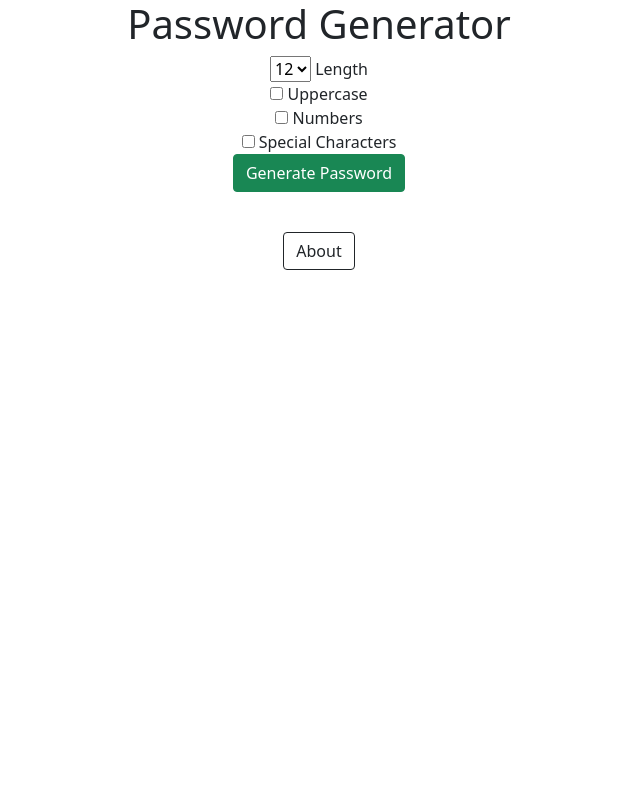
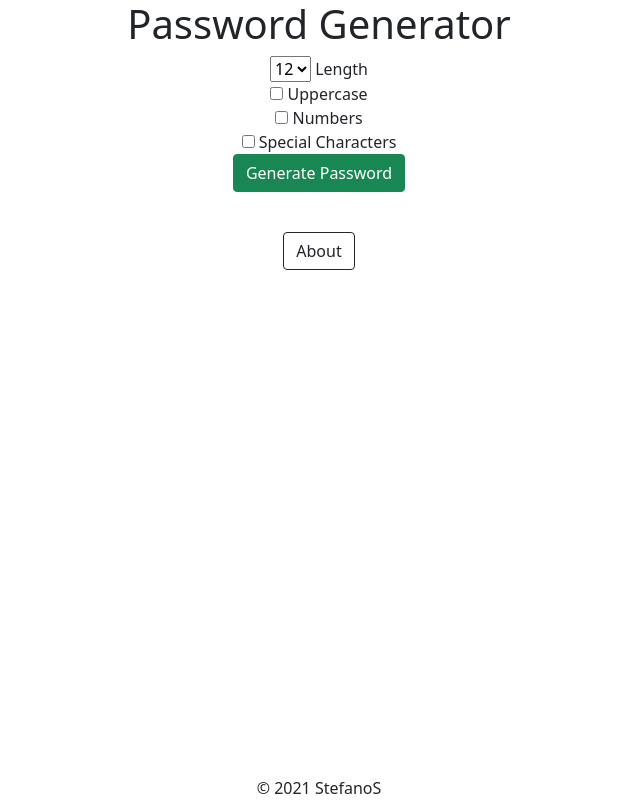
Before and after one commit to BAK2K3/pythonpswd-redo, a Django app: page / in a window 1280 px wide. Shown: the whole page, without its empty margins (321-961 px from the left). Run offline with Django 3.2, Linux system fonts and the light colour scheme.

Commit message:
added footer on home page

```diff
--- a/pythonpswd-project/generator/templates/generator/home.html
+++ b/pythonpswd-project/generator/templates/generator/home.html
@@ -33,3 +33,14 @@
 <a href="{% url 'about' %}" class="btn btn-outline-dark">About</a>
 
 </div>
+<div class="container">
+    <div class="row">
+        <footer class="fixed-bottom">
+        <!-- Copyright -->
+        <div class="text-center ">
+        © 2021 StefanoS
+        </div>
+        <!-- Copyright -->
+        </footer>
+    </div>
+</div>
```
